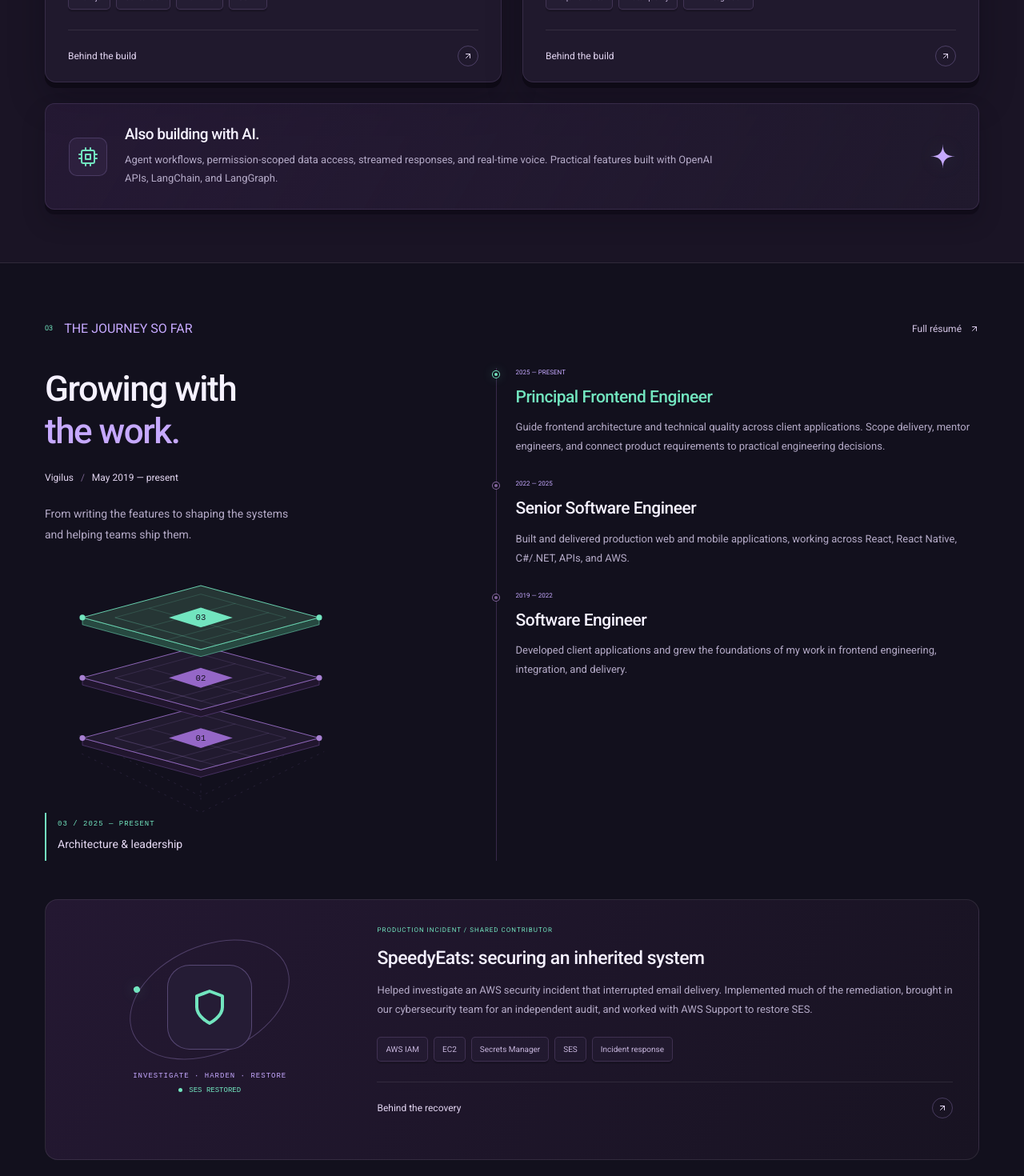
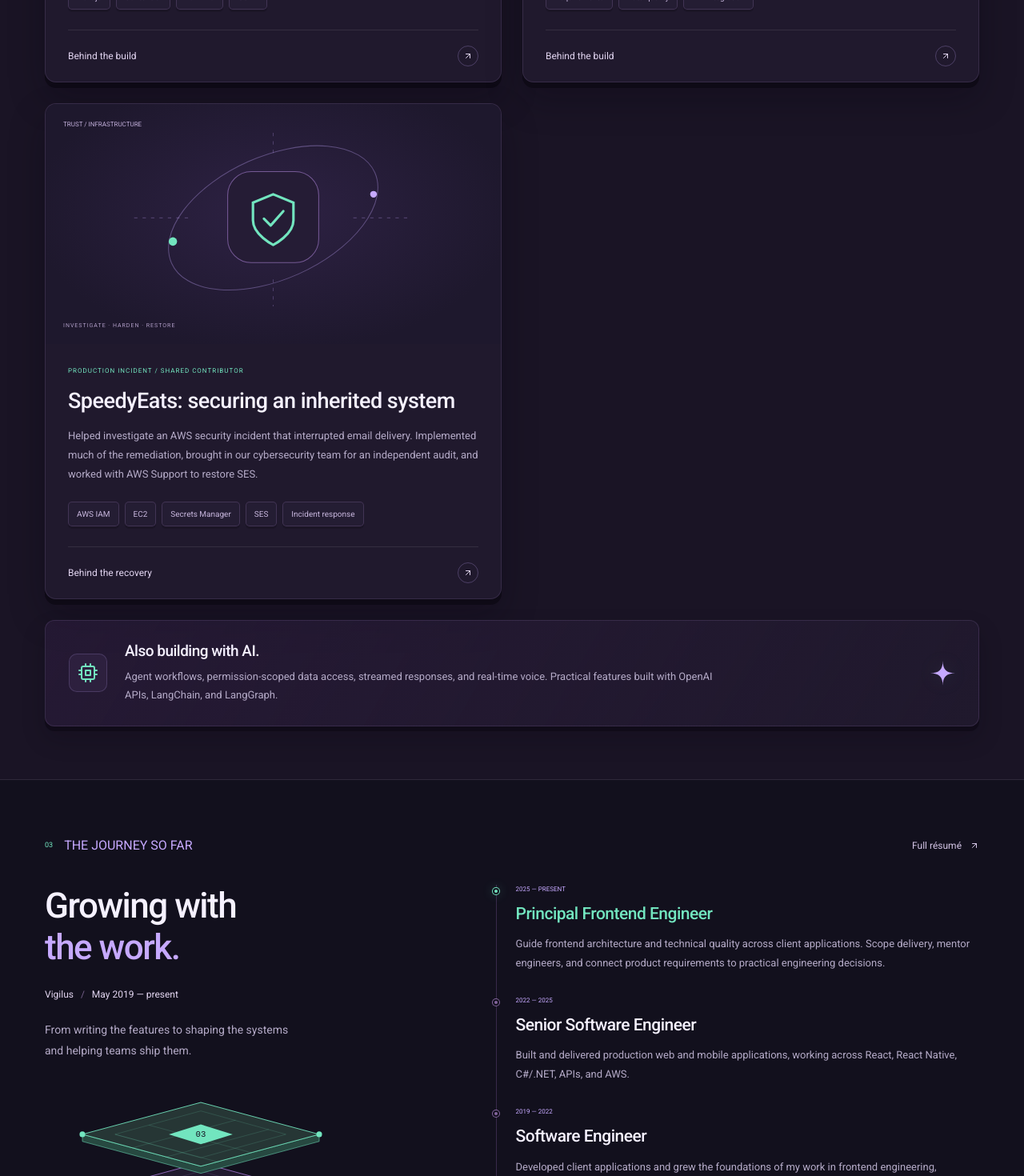
Before and after one commit to Datki11/portfolio-site, a Next.js app: page / in a window 1280 px wide. Shown: the part 2660-4130 px from the top of the page at 80% size. Built offline with nearby package versions, Linux system fonts and the light colour scheme; a web font is replaced by a local one.

Commit message:
Move SpeedyEats story into Selected Work cards

```diff
--- a/app/globals.css
+++ b/app/globals.css
@@ -658,11 +658,11 @@
   line-height: 1.85;
   margin: 0 0 22px;
 }
-:is(.work-card, .experience-story) details {
+.work-card details {
   border-top: 1px solid var(--line);
   margin-top: 25px;
 }
-:is(.work-card, .experience-story) summary {
+.work-card summary {
   list-style: none;
   cursor: pointer;
   display: flex;
@@ -672,10 +672,10 @@
   font-size: 12px;
   color: #e1d4f0;
 }
-:is(.work-card, .experience-story) summary::-webkit-details-marker {
+.work-card summary::-webkit-details-marker {
   display: none;
 }
-:is(.work-card, .experience-story) summary > span {
+.work-card summary > span {
   width: 26px;
   height: 26px;
   border: 1px solid #c6a9ff44;
@@ -683,10 +683,10 @@
   display: grid;
   place-items: center;
 }
-:is(.work-card, .experience-story) details[open] summary svg {
+.work-card details[open] summary svg {
   transform: rotate(90deg);
 }
-:is(.work-card, .experience-story) summary:hover {
+.work-card summary:hover {
   color: var(--mint);
 }
 .case-detail {
@@ -2046,94 +2046,7 @@
   }
 }
 
-.experience-story {
-  display: grid;
-  grid-template-columns: minmax(220px, 0.65fr) minmax(0, 1.35fr);
-  gap: 36px;
-  margin-top: 48px;
-  padding: 32px;
-  border: 1px solid var(--line);
-  border-radius: 16px;
-  background: linear-gradient(120deg, #241832, #181322);
-}
-.experience-story-copy > p:not(.project-type) {
-  color: var(--muted);
-  font-size: 13px;
-  line-height: 1.85;
-  margin-bottom: 22px;
-}
-.incident-visual {
-  position: relative;
-  min-height: 260px;
-  display: flex;
-  align-items: center;
-  justify-content: center;
-  flex-direction: column;
-  align-self: start;
-  overflow: hidden;
-}
-.incident-orbit {
-  position: absolute;
-  width: 210px;
-  height: 135px;
-  top: 25px;
-  border: 1px solid #c6a9ff45;
-  border-radius: 50%;
-  transform: rotate(-24deg);
-}
-.incident-orbit::after {
-  content: "";
-  position: absolute;
-  top: 14px;
-  left: 22px;
-  width: 8px;
-  height: 8px;
-  border-radius: 50%;
-  background: var(--mint);
-  box-shadow: 0 0 18px #72e5bf55;
-}
-.incident-shield {
-  display: grid;
-  place-items: center;
-  width: 106px;
-  height: 106px;
-  margin-bottom: 28px;
-  border: 1px solid #c6a9ff50;
-  border-radius: 28px;
-  color: var(--mint);
-  background: #251c35;
-  z-index: 1;
-}
-.incident-shield svg {
-  width: 48px;
-  height: 48px;
-}
-.incident-visual p {
-  font: 9px monospace;
-  letter-spacing: 1px;
-  color: var(--lavender);
-}
-.incident-status {
-  display: flex;
-  align-items: center;
-  gap: 8px;
-  font: 9px monospace;
-  color: var(--mint);
-  margin-top: 8px;
-}
-.incident-status i {
-  width: 5px;
-  height: 5px;
-  border-radius: 50%;
-  background: var(--mint);
-}
-@media (max-width: 700px) {
-  .experience-story {
-    grid-template-columns: minmax(0, 1fr);
-    padding: 24px;
-    gap: 12px;
-  }
-  .incident-visual {
-    min-height: 240px;
-  }
-}
+.security-art {
+  background:
+    radial-gradient(ellipse at 50% 45%, #45306666, transparent 75%), #1e182d;
+}
--- a/app/page.tsx
+++ b/app/page.tsx
@@ -1,11 +1,5 @@
 import Image from "next/image";
-import {
-  FiArrowDown,
-  FiArrowUpRight,
-  FiCode,
-  FiCpu,
-  FiShield,
-} from "react-icons/fi";
+import { FiArrowDown, FiArrowUpRight, FiCode, FiCpu } from "react-icons/fi";
 import { FaGithub, FaLinkedinIn } from "react-icons/fa";
 import StackMap from "./StackMap";
 import MotionScene from "./MotionScene";
@@ -461,6 +455,107 @@
                   </details>
                 </div>
               </article>
+              <article className="work-card" aria-labelledby="speedyeats-title">
+                <div className="work-art security-art" aria-hidden="true">
+                  <span className="art-label">TRUST / INFRASTRUCTURE</span>
+                  <div className="art-scan" />
+                  <svg viewBox="0 0 540 280" fill="none">
+                    <ellipse
+                      cx="270"
+                      cy="133"
+                      rx="132"
+                      ry="73"
+                      transform="rotate(-24 270 133)"
+                      stroke="#c6a9ff"
+                      strokeOpacity=".35"
+                    />
+                    <path
+                      d="M105 133h70m190 0h70M270 32v28m0 146v32"
+                      stroke="#c6a9ff"
+                      strokeOpacity=".25"
+                      strokeDasharray="4 6"
+                    />
+                    <rect
+                      x="216"
+                      y="78"
+                      width="108"
+                      height="108"
+                      rx="28"
+                      fill="#251c35"
+                      stroke="#a881d3"
+                      strokeOpacity=".6"
+                    />
+                    <path
+                      d="m270 105 24 10v21c0 17-24 29-24 29s-24-12-24-29v-21Z"
+                      stroke="#72e5bf"
+                      strokeWidth="3"
+                    />
+                    <path
+                      d="m259 134 8 8 15-17"
+                      stroke="#72e5bf"
+                      strokeWidth="3"
+                      strokeLinecap="round"
+                      strokeLinejoin="round"
+                    />
+                    <circle cx="151" cy="161" r="5" fill="#72e5bf" />
+                    <circle cx="389" cy="105" r="4" fill="#c6a9ff" />
+                  </svg>
+                  <span className="art-bottom">
+                    INVESTIGATE · HARDEN · RESTORE
+                  </span>
+                </div>
+                <div className="work-card-copy">
+                  <p className="project-type">
+                    PRODUCTION INCIDENT / SHARED CONTRIBUTOR
+                  </p>
+                  <h3 id="speedyeats-title">
+                    SpeedyEats: securing an inherited system
+                  </h3>
+                  <p>
+                    Helped investigate an AWS security incident that interrupted
+                    email delivery. Implemented much of the remediation, brought
+                    in our cybersecurity team for an independent audit, and
+                    worked with AWS Support to restore SES.
+                  </p>
+                  <div className="tags">
+                    <span>AWS IAM</span>
+                    <span>EC2</span>
+                    <span>Secrets Manager</span>
+                    <span>SES</span>
+                    <span>Incident response</span>
+                  </div>
+                  <details>
+                    <summary>
+                      Behind the recovery{" "}
+                      <span>
+                        <FiArrowUpRight aria-hidden="true" />
+                      </span>
+                    </summary>
+                    <div className="case-detail">
+                      <p>
+                        Traced the issue across AWS, Apache, Laravel, and PHP
+                        logs to exposed application configuration. I escalated
+                        to our cybersecurity team, who audited the system,
+                        validated proposed fixes, and identified additional
+                        remediation work.
+                      </p>
+                      <p>
+                        Rotated exposed credentials, replaced long-lived IAM
+                        keys on EC2 with scoped instance roles, restricted SES
+                        access to the workload, and moved secrets into AWS
+                        Secrets Manager.
+                      </p>
+                      <p>
+                        Unauthorized sending stopped, and SES was reinstated
+                        after multiple rounds with AWS Support. The hardened
+                        configuration remains in place. The lesson: a working
+                        inherited deployment still needs an explicit review of
+                        secret handling, server exposure, and permissions.
+                      </p>
+                    </div>
+                  </details>
+                </div>
+              </article>
             </div>
             <div className="ai-note">
               <span className="ai-icon">
@@ -497,70 +592,6 @@
             </a>
           </div>
           <CareerJourney />
-          <article
-            className="experience-story"
-            aria-labelledby="speedyeats-title"
-          >
-            <div className="incident-visual" aria-hidden="true">
-              <span className="incident-orbit" />
-              <span className="incident-shield">
-                <FiShield />
-              </span>
-              <p>INVESTIGATE · HARDEN · RESTORE</p>
-              <span className="incident-status">
-                <i /> SES RESTORED
-              </span>
-            </div>
-            <div className="experience-story-copy">
-              <p className="project-type">
-                PRODUCTION INCIDENT / SHARED CONTRIBUTOR
-              </p>
-              <h3 id="speedyeats-title">
-                SpeedyEats: securing an inherited system
-              </h3>
-              <p>
-                Helped investigate an AWS security incident that interrupted
-                email delivery. Implemented much of the remediation, brought in
-                our cybersecurity team for an independent audit, and worked with
-                AWS Support to restore SES.
-              </p>
-              <div className="tags">
-                <span>AWS IAM</span>
-                <span>EC2</span>
-                <span>Secrets Manager</span>
-                <span>SES</span>
-                <span>Incident response</span>
-              </div>
-              <details>
-                <summary>
-                  Behind the recovery{" "}
-                  <span>
-                    <FiArrowUpRight aria-hidden="true" />
-                  </span>
-                </summary>
-                <div className="case-detail">
-                  <p>
-                    Traced the issue across AWS, Apache, Laravel, and PHP logs
-                    to exposed application configuration. I escalated to our
-                    cybersecurity team, who audited the system, validated
-                    proposed fixes, and identified additional remediation work.
-                  </p>
-                  <p>
-                    Rotated exposed credentials, replaced long-lived IAM keys on
-                    EC2 with scoped instance roles, restricted SES access to the
-                    workload, and moved secrets into AWS Secrets Manager.
-                  </p>
-                  <p>
-                    Unauthorized sending stopped, and SES was reinstated after
-                    multiple rounds with AWS Support. The hardened configuration
-                    remains in place. The lesson: a working inherited deployment
-                    still needs an explicit review of secret handling, server
-                    exposure, and permissions.
-                  </p>
-                </div>
-              </details>
-            </div>
-          </article>
           <div className="education-note">
             <span className="education-icon">&lt;/&gt;</span>
             <div>
```
